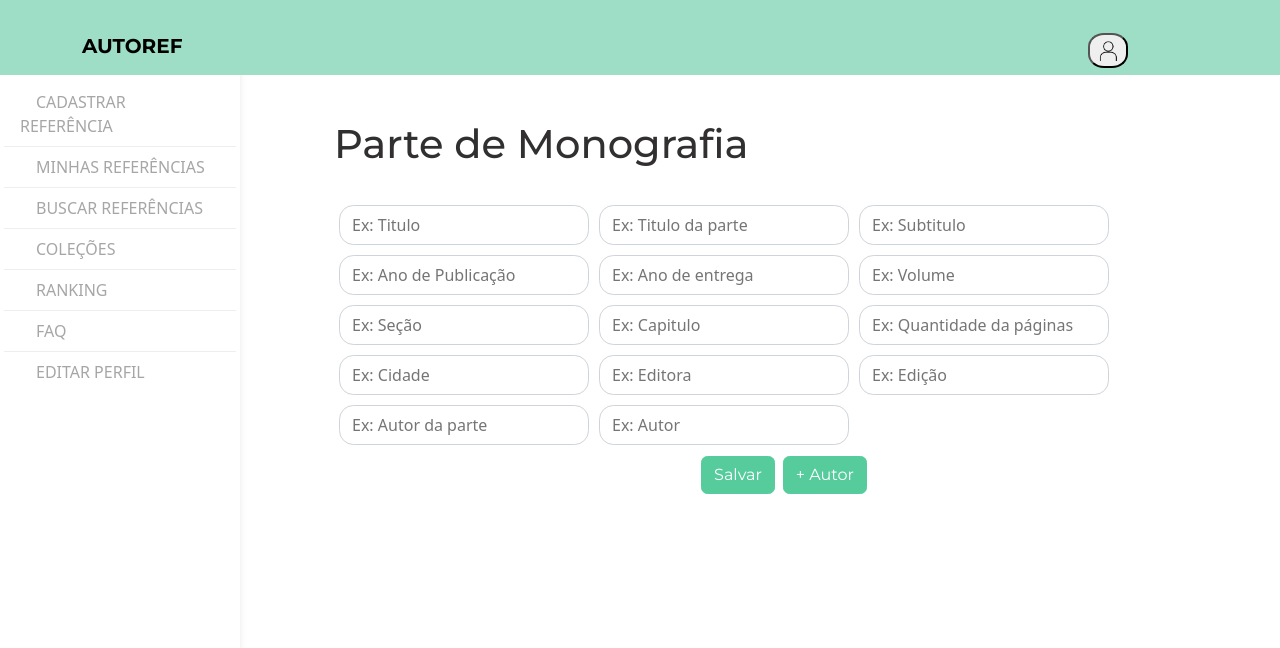
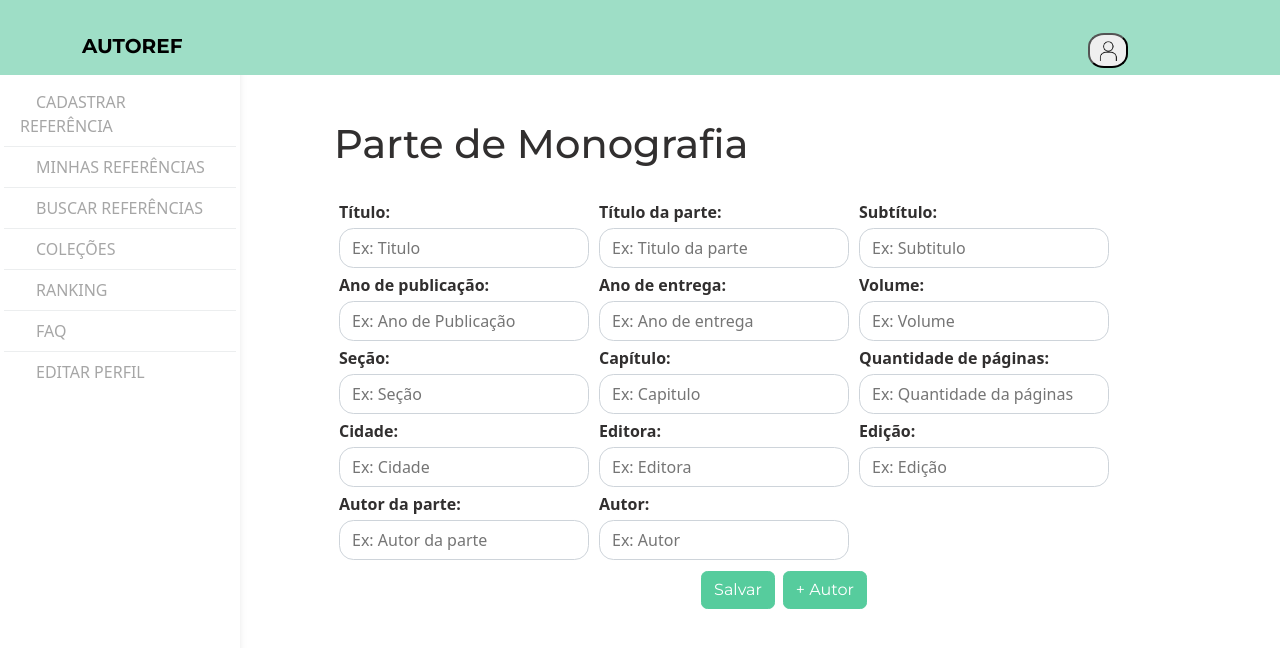
Before and after one commit to erthalduda/autoRef, a React (Create React App) app in the folder autoref-app/: page /#/parte_monografia in a window 1280 px wide. Shown: the top 648 px of the page. Built offline with nearby package versions, Linux system fonts and the light colour scheme; no server answers.

Commit message:
Monografia e Web

```diff
--- a/autoref-app/src/views/parte-monografia.jsx
+++ b/autoref-app/src/views/parte-monografia.jsx
@@ -22,6 +22,7 @@ function ParteMonografia() {
       value: "",
       placeholder: "Ex: Titulo",
       type: "text",
+      label: "Título:"
     },
 
     {
@@ -30,6 +31,7 @@ function ParteMonografia() {
       value: "",
       placeholder: "Ex: Titulo da parte",
       type: "text",
+      label: "Título da parte:"
     },
 
     {
@@ -38,6 +40,7 @@ function ParteMonografia() {
       value: "",
       placeholder: "Ex: Subtitulo",
       type: "text",
+      label: "Subtítulo:"
     },
 
     {
@@ -46,6 +49,7 @@ function ParteMonografia() {
       value: "",
       placeholder: "Ex: Ano de Publicação",
       type: "number",
+      label: "Ano de publicação:"
     },
     {
       id: 6,
@@ -53,6 +57,7 @@ function ParteMonografia() {
       value: "",
       placeholder: "Ex: Ano de entrega",
       type: "number",
+      label: "Ano de entrega:"
     },
 
     {
@@ -61,6 +66,7 @@ function ParteMonografia() {
       value: "",
       placeholder: "Ex: Volume",
       type: "number",
+      label: "Volume:"
     },
 
     {
@@ -69,6 +75,7 @@ function ParteMonografia() {
       value: "",
       placeholder: "Ex: Seção",
       type: "number",
+      label: "Seção:"
     },
     {
       id: 9,
@@ -76,14 +83,16 @@ function ParteMonografia() {
       value: "",
       placeholder: "Ex: Capitulo",
       type: "number",
+      label: "Capítulo:"
     },
 
     {
       id: 10,
-      name: "quantiPgs",
+      name: "quantidadePaginas",
       value: "",
       placeholder: "Ex: Quantidade da páginas",
       type: "number",
+      label: "Quantidade de páginas:"
     },
 
     {
@@ -92,6 +101,7 @@ function ParteMonografia() {
       value: "",
       placeholder: "Ex: Cidade",
       type: "text",
+      label: "Cidade:"
     },
     {
       id: 12,
@@ -99,6 +109,7 @@ function ParteMonografia() {
       value: "",
       placeholder: "Ex: Editora",
       type: "text",
+      label: "Editora:"
     },
     {
       id: 13,
@@ -106,6 +117,7 @@ function ParteMonografia() {
       value: "",
       placeholder: "Ex: Edição",
       type: "text",
+      label: "Edição:"
     },
 
     {
@@ -114,6 +126,7 @@ function ParteMonografia() {
       value: "",
       placeholder: "Ex: Autor da parte",
       type: "text",
+      label: "Autor da parte:"
     },
 
     {
@@ -122,6 +135,7 @@ function ParteMonografia() {
       value: "",
       placeholder: "Ex: Autor",
       type: "text",
+      label: "Autor:"
     },
   ]);
 
@@ -139,6 +153,7 @@ function ParteMonografia() {
       value: "",
       placeholder: "Ex: Autor",
       type: "text",
+      label: "Novo autor:"
     };
     setInputFields([...inputFields, newfield]);
     console.log(inputFields);
--- a/autoref-app/src/views/website.jsx
+++ b/autoref-app/src/views/website.jsx
@@ -75,6 +75,7 @@ function Website() {
       value: "",
       placeholder: "Ex: Autor",
       type: "text",
+      label: "Novo autor:"
     };
     setInputFields([...inputFields, newfield]);
     console.log(inputFields);
```
